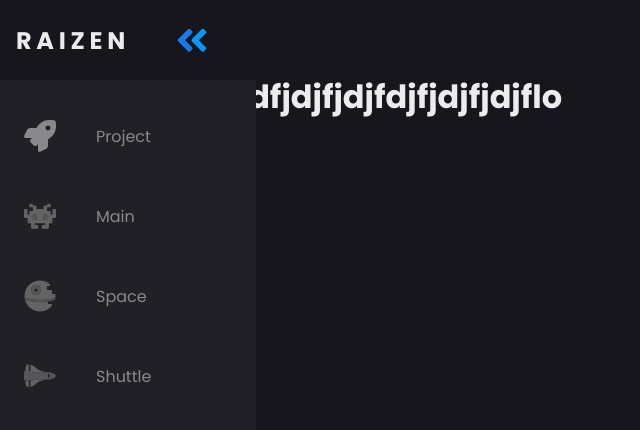
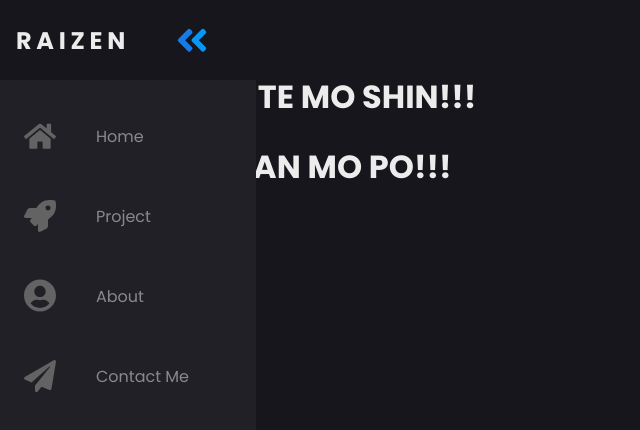
Before and after one commit to neziarxdxd/my-app, a React (Create React App) app: page /project in a window 1280 px wide. Shown: the top 430 px of the page, without its empty margins (0-640 px from the left). Built offline with nearby package versions, Linux system fonts and the light colour scheme.

Commit message:
add new icon

```diff
--- a/src/Navbar/Navbar.js
+++ b/src/Navbar/Navbar.js
@@ -35,102 +35,53 @@ function NavBar() {
         </li>
 
         <li class="nav-item">
+        <Link to={"/main"} class="nav-link">
+          <svg xmlns="http://www.w3.org/2000/svg" viewBox="0 0 576 512">
+             <path d="M280.37 148.26L96 300.11V464a16 16 0 0 0 16 16l112.06-.29a16 16 0 0 0 15.92-16V368a16 16 0 0 1 16-16h64a16 16 0 0 1 16 16v95.64a16 16 0 0 0 16 16.05L464 480a16 16 0 0 0 16-16V300L295.67 148.26a12.19 12.19 0 0 0-15.3 0zM571.6 251.47L488 182.56V44.05a12 12 0 0 0-12-12h-56a12 12 0 0 0-12 12v72.61L318.47 43a48 48 0 0 0-61 0L4.34 251.47a12 12 0 0 0-1.6 16.9l25.5 31A12 12 0 0 0 45.15 301l235.22-193.74a12.19 12.19 0 0 1 15.3 0L530.9 301a12 12 0 0 0 16.9-1.6l25.5-31a12 12 0 0 0-1.7-16.93z"/></svg>
+
+            <span class="link-text">Home</span>
+          </Link>
+        </li>
+
+        <li class="nav-item">
           <Link to={"/project"} class="nav-link">
           <svg xmlns="http://www.w3.org/2000/svg" viewBox="0 0 512 512">
             <path
             fill="currentColor"
-            class="fa-secondary'"
+            class="fa-secondary"
             d="M505.12019,19.09375c-1.18945-5.53125-6.65819-11-12.207-12.1875C460.716,0,435.507,0,410.40747,0,307.17523,0,245.26909,55.20312,199.05238,128H94.83772c-16.34763.01562-35.55658,11.875-42.88664,26.48438L2.51562,253.29688A28.4,28.4,0,0,0,0,264a24.00867,24.00867,0,0,0,24.00582,24H127.81618l-22.47457,22.46875c-11.36521,11.36133-12.99607,32.25781,0,45.25L156.24582,406.625c11.15623,11.1875,32.15619,13.15625,45.27726,0l22.47457-22.46875V488a24.00867,24.00867,0,0,0,24.00581,24,28.55934,28.55934,0,0,0,10.707-2.51562l98.72834-49.39063c14.62888-7.29687,26.50776-26.5,26.50776-42.85937V312.79688c72.59753-46.3125,128.03493-108.40626,128.03493-211.09376C512.07526,76.5,512.07526,51.29688,505.12019,19.09375ZM384.04033,168A40,40,0,1,1,424.05,128,40.02322,40.02322,0,0,1,384.04033,168Z"/></svg>
             <span class="link-text">Project</span>
           </Link>
         </li>
 
-        <li class="nav-item">
-          <Link to={"/main"} class="nav-link">
-            <svg
-              aria-hidden="true"
-              focusable="false"
-              data-prefix="fad"
-              data-icon="alien-monster"
-              role="img"
-              xmlns="http://www.w3.org/2000/svg"
-              viewBox="0 0 576 512"
-              class="svg-inline--fa fa-alien-monster fa-w-18 fa-9x"
-            >
-              <g class="fa-group">
-                <path
-                  fill="currentColor"
-                  d="M560,128H528a15.99954,15.99954,0,0,0-16,16v80H480V176a15.99954,15.99954,0,0,0-16-16H416V96h48a16.00079,16.00079,0,0,0,16-16V48a15.99954,15.99954,0,0,0-16-16H432a15.99954,15.99954,0,0,0-16,16V64H368a15.99954,15.99954,0,0,0-16,16v48H224V80a15.99954,15.99954,0,0,0-16-16H160V48a15.99954,15.99954,0,0,0-16-16H112A15.99954,15.99954,0,0,0,96,48V80a16.00079,16.00079,0,0,0,16,16h48v64H112a15.99954,15.99954,0,0,0-16,16v48H64V144a15.99954,15.99954,0,0,0-16-16H16A15.99954,15.99954,0,0,0,0,144V272a16.00079,16.00079,0,0,0,16,16H64v80a16.00079,16.00079,0,0,0,16,16h48v80a16.00079,16.00079,0,0,0,16,16h96a16.00079,16.00079,0,0,0,16-16V432a15.99954,15.99954,0,0,0-16-16H192V384H384v32H336a15.99954,15.99954,0,0,0-16,16v32a16.00079,16.00079,0,0,0,16,16h96a16.00079,16.00079,0,0,0,16-16V384h48a16.00079,16.00079,0,0,0,16-16V288h48a16.00079,16.00079,0,0,0,16-16V144A15.99954,15.99954,0,0,0,560,128ZM224,320H160V224h64Zm192,0H352V224h64Z"
-                  class="fa-secondary"
-                ></path>
-                <path
-                  fill="currentColor"
-                  d="M160,320h64V224H160Zm192-96v96h64V224Z"
-                  class="fa-primary"
-                ></path>
-              </g>
-            </svg>
-            <span class="link-text">Main</span>
-          </Link>
-        </li>
+
+
 
         <li class="nav-item">
           <a href="facebook.com" class="nav-link">
-            <svg
-              aria-hidden="true"
-              focusable="false"
-              data-prefix="fad"
-              data-icon="space-station-moon-alt"
-              role="img"
-              xmlns="http://www.w3.org/2000/svg"
-              viewBox="0 0 512 512"
-              class="svg-inline--fa fa-space-station-moon-alt fa-w-16 fa-5x"
-            >
-              <g class="fa-group">
+          <svg xmlns="http://www.w3.org/2000/svg" viewBox="0 0 496 512">
             <path
             fill="currentColor"
-                  d="M501.70312,224H448V160H368V96h48V66.67383A246.86934,246.86934,0,0,0,256,8C119.03125,8,8,119.0332,8,256a250.017,250.017,0,0,0,1.72656,28.26562C81.19531,306.76953,165.47656,320,256,320s174.80469-13.23047,246.27344-35.73438A250.017,250.017,0,0,0,504,256,248.44936,248.44936,0,0,0,501.70312,224ZM192,240a80,80,0,1,1,80-80A80.00021,80.00021,0,0,1,192,240ZM384,343.13867A940.33806,940.33806,0,0,1,256,352c-87.34375,0-168.71094-11.46094-239.28906-31.73633C45.05859,426.01953,141.29688,504,256,504a247.45808,247.45808,0,0,0,192-91.0918V384H384Z"
             class="fa-secondary"
-                ></path>
-                <path
-                  fill="currentColor"
-                  d="M256,320c-90.52344,0-174.80469-13.23047-246.27344-35.73438a246.11376,246.11376,0,0,0,6.98438,35.998C87.28906,340.53906,168.65625,352,256,352s168.71094-11.46094,239.28906-31.73633a246.11376,246.11376,0,0,0,6.98438-35.998C430.80469,306.76953,346.52344,320,256,320Zm-64-80a80,80,0,1,0-80-80A80.00021,80.00021,0,0,0,192,240Zm0-104a24,24,0,1,1-24,24A23.99993,23.99993,0,0,1,192,136Z"
-                  class="fa-primary"
-                ></path>
-              </g>
+            d="M248 8C111 8 0 119 0 256s111 248 248 248 248-111 248-248S385 8 248 8zm0 96c48.6 0 88 39.4 88 88s-39.4 88-88 88-88-39.4-88-88 39.4-88 88-88zm0 344c-58.7 0-111.3-26.6-146.5-68.2 18.8-35.4 55.6-59.8 98.5-59.8 2.4 0 4.8.4 7.1 1.1 13 4.2 26.6 6.9 40.9 6.9 14.3 0 28-2.7 40.9-6.9 2.3-.7 4.7-1.1 7.1-1.1 42.9 0 79.7 24.4 98.5 59.8C359.3 421.4 306.7 448 248 448z"/>
           </svg>
-            <span class="link-text">Space</span>
+            <span class="link-text">About</span>
           </a>
         </li>
 
         <li class="nav-item">
           <a href="facebook.com" class="nav-link">
-            <svg
-              aria-hidden="true"
-              focusable="false"
-              data-prefix="fad"
-              data-icon="space-shuttle"
-              role="img"
-              xmlns="http://www.w3.org/2000/svg"
-              viewBox="0 0 640 512"
-              class="svg-inline--fa fa-space-shuttle fa-w-20 fa-5x"
-            >
-              <g class="fa-group">
+          <svg xmlns="http://www.w3.org/2000/svg" viewBox="0 0 512 512">
             <path
             fill="currentColor"
-                  d="M32 416c0 35.35 21.49 64 48 64h16V352H32zm154.54-232h280.13L376 168C243 140.59 222.45 51.22 128 34.65V160h18.34a45.62 45.62 0 0 1 40.2 24zM32 96v64h64V32H80c-26.51 0-48 28.65-48 64zm114.34 256H128v125.35C222.45 460.78 243 371.41 376 344l90.67-16H186.54a45.62 45.62 0 0 1-40.2 24z"
             class="fa-secondary"
-                ></path>
-                <path
-                  fill="currentColor"
-                  d="M592.6 208.24C559.73 192.84 515.78 184 472 184H186.54a45.62 45.62 0 0 0-40.2-24H32c-23.2 0-32 10-32 24v144c0 14 8.82 24 32 24h114.34a45.62 45.62 0 0 0 40.2-24H472c43.78 0 87.73-8.84 120.6-24.24C622.28 289.84 640 272 640 256s-17.72-33.84-47.4-47.76zM488 296a8 8 0 0 1-8-8v-64a8 8 0 0 1 8-8c31.91 0 31.94 80 0 80z"
-                  class="fa-primary"
-                ></path>
-              </g>
+            d="M476 3.2L12.5 270.6c-18.1 10.4-15.8 35.6 2.2 43.2L121 358.4l287.3-253.2c5.5-4.9 13.3 2.6 8.6 8.3L176 407v80.5c0 23.6 28.5 32.9 42.5 15.8L282 426l124.6 52.2c14.2 6 30.4-2.9 33-18.2l72-432C515 7.8 493.3-6.8 476 3.2z"/>
+
           </svg>
-            <span class="link-text">Shuttle</span>
+            <span class="link-text">Contact Me</span>
           </a>
         </li>
+
 
       </ul>
     </nav>
--- a/src/ProjecTab/Project.js
+++ b/src/ProjecTab/Project.js
@@ -5,7 +5,8 @@ function Project() {
     <main>
         <div className="grid">
         <div className="card">
-        <h1>Heljdfjfdfjdjfjdjfdjfjdjfjdjflo</h1>
+        <h1>ANG CUTE MO SHIN!!!</h1>
+        <h1>GALINGAN MO PO!!! </h1>
         </div>
         </div>
     </main>
@@ -13,4 +14,3 @@ function Project() {
 }
 
 export default Project;
-// wala lang
```
Lines whose indentation alone changed are shown as unchanged.
